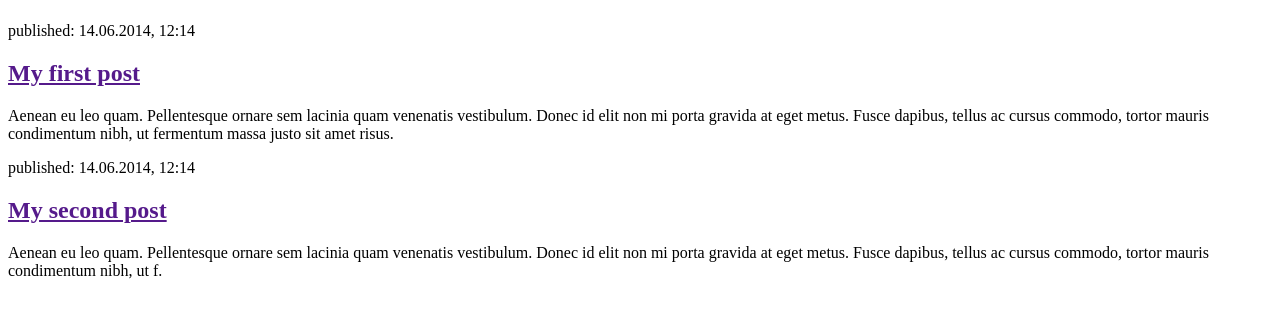
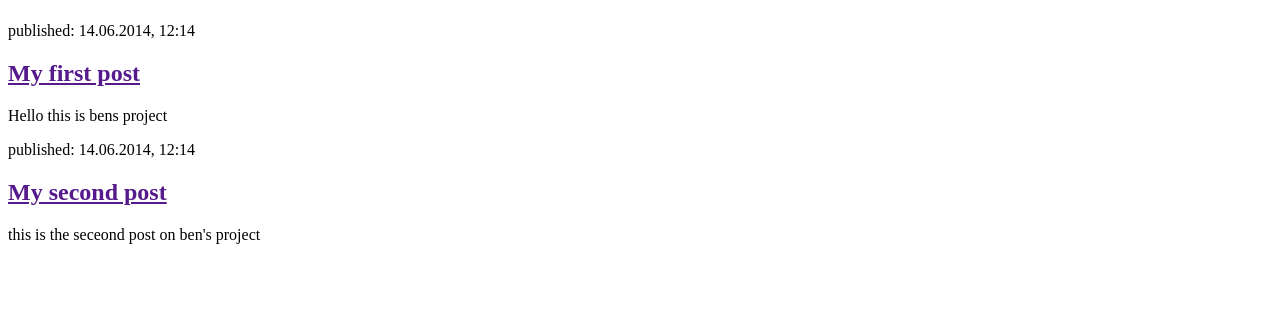
Before and after one commit to Bmendez99/Django, a Django app: page / in a window 1280 px wide. Shown: the part 58-376 px from the top of the page. Run offline with Django 5.2, Linux system fonts and the light colour scheme.

Commit message:
html update

```diff
--- a/blog/templates/blog/post_list.html
+++ b/blog/templates/blog/post_list.html
@@ -11,13 +11,13 @@
         <article>
             <time>published: 14.06.2014, 12:14</time>
             <h2><a href="">My first post</a></h2>
-            <p>Aenean eu leo quam. Pellentesque ornare sem lacinia quam venenatis vestibulum. Donec id elit non mi porta gravida at eget metus. Fusce dapibus, tellus ac cursus commodo, tortor mauris condimentum nibh, ut fermentum massa justo sit amet risus.</p>
+            <p>Hello this is bens project</p>
         </article>
 
         <article>
             <time>published: 14.06.2014, 12:14</time>
             <h2><a href="">My second post</a></h2>
-            <p>Aenean eu leo quam. Pellentesque ornare sem lacinia quam venenatis vestibulum. Donec id elit non mi porta gravida at eget metus. Fusce dapibus, tellus ac cursus commodo, tortor mauris condimentum nibh, ut f.</p>
+            <p>this is the seceond post on ben's project</p>
         </article>
     </body>
 </html>
```
Also changed, not shown: manage.py (line endings or trailing spaces).
